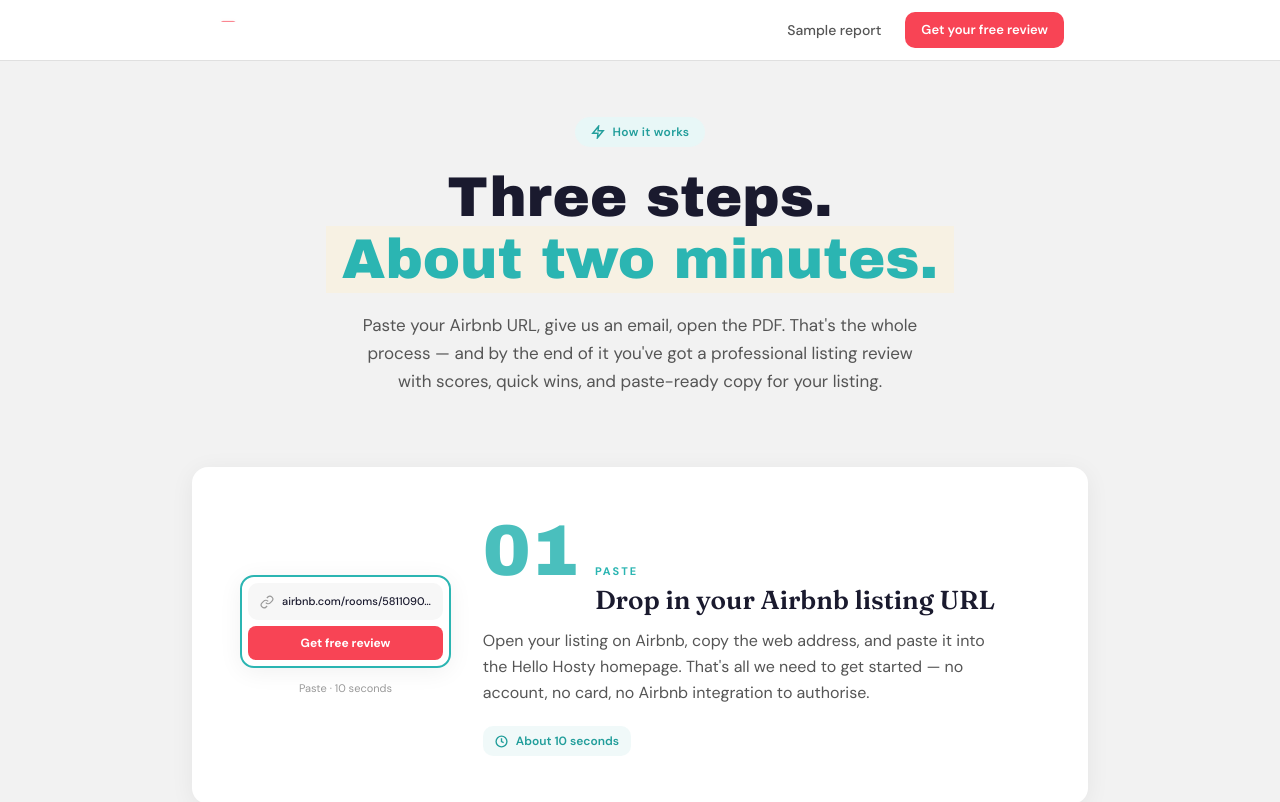
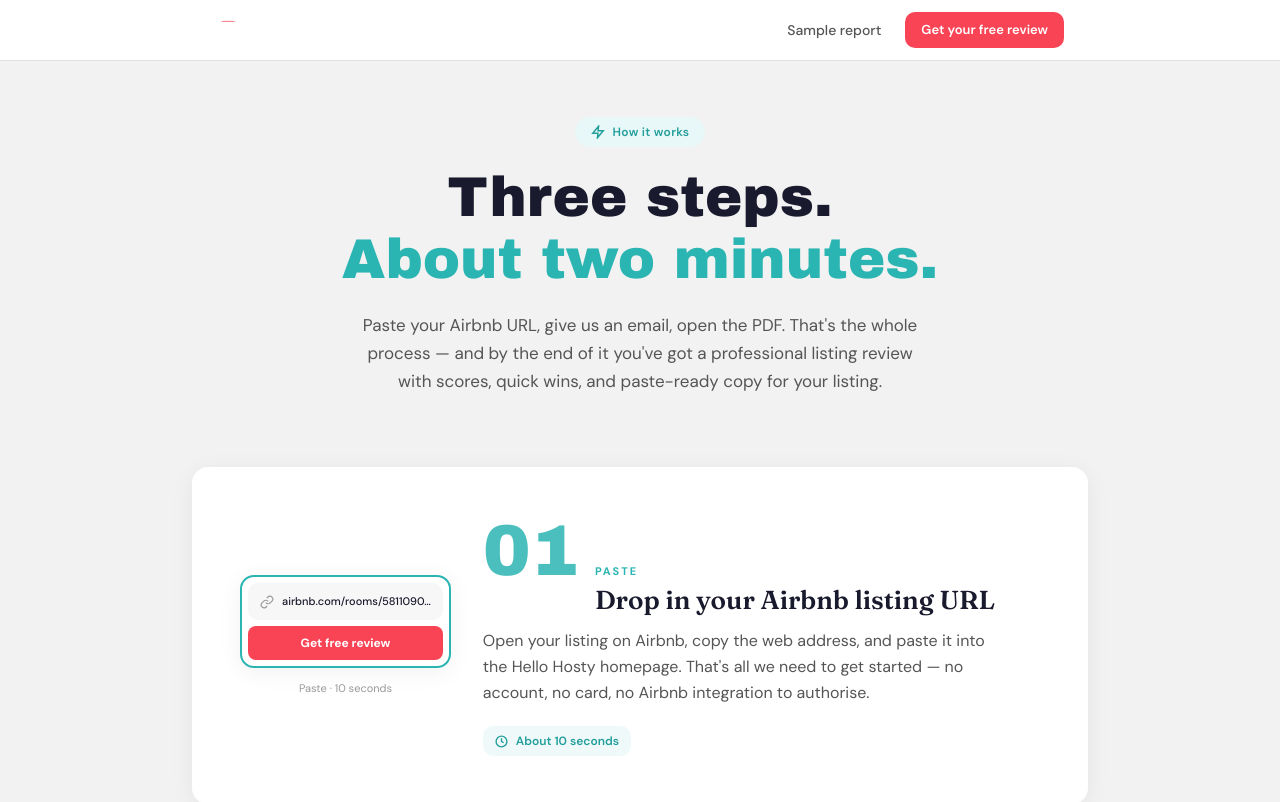
Before and after one commit to mrrollingstone/lucas-web, a Next.js app: page /how-it-works in a window 1280 px wide. Shown: the top 802 px of the page. Built offline with nearby package versions, Linux system fonts and the light colour scheme; no server answers.

Commit message:
Remove cream background from hero statement so text sits naturally on page

```diff
--- a/src/app/globals.css
+++ b/src/app/globals.css
@@ -33,11 +33,7 @@ body {
 .scan-line:nth-child(3)::after { animation-delay: 0.6s; }
 .scan-line:nth-child(4)::after { animation-delay: 0.9s; }
 
-/* ── Placard-style highlighted word blocks (each phrase on its own cream bg) ── */
+/* ── Hero statement lines — no background, sits naturally on the page ── */
 .hero-highlight {
-  background-color: #F7F1E3;
-  padding: 0.05em 0.28em;
-  box-decoration-break: clone;
-  -webkit-box-decoration-break: clone;
   line-height: 1.15;
 }
```
